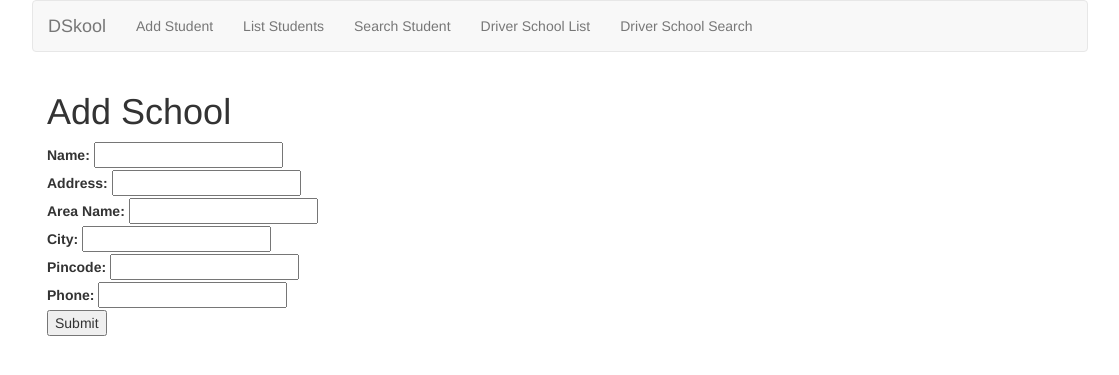
After one commit to ikbhal/flask_driving_school, a Flask app: page /schools/list in a window 1320 px wide. The commit adds this page. Shown: the top 375 px of the page, without its empty margins (100-1219 px from the left). Run offline with Flask 3, Linux system fonts and the light colour scheme; data that the repository does not hold is empty; some libraries are stand-ins or nearby versions.

Commit message:
adding files search, list, edit, delete

```diff
--- a/app.py
+++ b/app.py
@@ -1,9 +1,9 @@
 from flask import Flask, render_template
 from flask_pymongo import PyMongo
-# from routes.class_routes import class_bp
 from routes.student_routes import students_bp
 from routes.class_routes import class_bp
 from routes.photo_routes import photo_bp
+from routes.school_routes import school_bp
 
 app = Flask(__name__)
 app.config['UPLOAD_FOLDER'] = 'uploads'
@@ -13,10 +13,9 @@ mongo_client = PyMongo(app, uri="mongodb://localhost:27017/skool")
 student_collection = mongo_client.db.students
 
 app.register_blueprint(students_bp)
-# app.register_blueprint(appointment_bp)
 app.register_blueprint(class_bp)
 app.register_blueprint(photo_bp)
-
+app.register_blueprint(school_bp)
 
 @app.route('/')
 def index():
--- /dev/null
+++ b/data/schools_data.py
@@ -0,0 +1 @@
+print('schools data')
--- /dev/null
+++ b/managers/school_manager.py
@@ -0,0 +1,50 @@
+from bson.objectid import ObjectId
+
+class SchoolManager:
+    def __init__(self, mongo_client):
+        self.mongo_client = mongo_client
+
+    def get_school_by_id(self, id):
+        school = self.mongo_client.db.schools.find_one({'_id': ObjectId(id)})
+        return school
+
+    def get_schools_by_city(self, city):
+        school_list = self.mongo_client.db.schools.find_one({'city': city})
+        return school_list
+
+    def add_school(self, name, address, area, city, pincode, phone_number):
+        school_collection = self.mongo_client.db.schools
+        school_data = {
+            'name': name,
+            'address': address,
+            'area': area,
+            'city': city,
+            'pincode': pincode,
+            'phone_number': phone_number
+        }
+        school_collection.insert_one(school_data)
+        return "School added successfully!"
+
+    def update_school(self, school_id, name, address, area, city, pincode, phone_number):
+        school_collection = self.mongo_client.db.schools
+        school_data = {
+            'name': name,
+            'address': address,
+            'area': area,
+            'city': city,
+            'pincode': pincode,
+            'phone_number': phone_number
+        }
+        school_collection.update_one({'_id': ObjectId(school_id)}, {'$set': school_data})
+        return "School updated successfully!"
+
+    def delete_school(self, school_id):
+        school_collection = self.mongo_client.db.schools
+        school_collection.delete_one({'_id': ObjectId(school_id)})
+        return "School deleted successfully!"
+
+    #  school_list = school_manager.get_schools()
+    def get_schools(self):
+        school_collection = self.mongo_client.db.schools
+        school_list = school_collection.find()
+        return school_list
--- /dev/null
+++ b/routes/school_routes.py
@@ -0,0 +1,74 @@
+from flask import Blueprint, redirect, render_template, request, url_for
+school_bp = Blueprint('schools', __name__, url_prefix='/schools')
+
+@school_bp.route('/search', methods=['GET', 'POST'])
+def search():
+    # read from mongodb collection schools filter by city
+    if request.method == 'POST':
+        city = request.form['city']
+        from app import mongo_client
+        from managers.school_manager import SchoolManager
+        school_manager = SchoolManager(mongo_client)
+        school_list = school_manager.get_schools_by_city(city)
+        return render_template('schools/search.html',
+                               city=city, school_list=school_list)
+    else:
+        return render_template('schools/search.html')
+
+@school_bp.route('/add', methods=['GET', 'POST'])
+def add():
+    if request.method == 'POST':
+        name = request.form['name']
+        address = request.form['address']
+        area = request.form['area']
+        city = request.form['city']
+        pincode = request.form['pincode']
+        phone_number = request.form['phone_number']
+
+        # Save the data to MongoDB
+        from app import mongo_client
+        from managers.school_manager import SchoolManager
+        school_manager = SchoolManager(mongo_client)
+        school_manager.add_school(name, address, area, city, pincode, phone_number)
+
+        return redirect(url_for('schools.search'))
+    else:
+        return render_template('schools/add.html')
+
+@school_bp.route('/edit/<school_id>', methods=['GET', 'POST'])
+def edit(school_id):
+    from app import mongo_client
+    from managers.school_manager import SchoolManager
+    school_manager = SchoolManager(mongo_client)
+    if request.method == 'POST':
+        #handle saving school from form, redirect to search
+        # populate school_id, name, address, area, city, pincode, phone_number from form
+        name = request.form['name']
+        address = request.form['address']
+        area = request.form['area']
+        city = request.form['city']
+        pincode = request.form['pincode']
+        phone_number = request.form['phone']
+        school_manager.update_school(school_id, name, address, area, city, pincode, phone_number)
+        return redirect(url_for('schools.search'))
+    else:
+        #read school from mongodb, display edit form
+        school = school_manager.get_school_by_id(school_id)
+        return render_template('schools/edit.html', school=school)
+
+@school_bp.route('/delete/<school_id>', methods=['GET'])
+def delete(school_id):
+    from app import mongo_client
+    from managers.school_manager import SchoolManager
+    school_manager = SchoolManager(mongo_client)
+    school_manager.delete_school(school_id)
+    return redirect(url_for('schools.search'))
+
+
+@school_bp.route('/list', methods=['GET'])
+def list():
+    from app import mongo_client
+    from managers.school_manager import SchoolManager
+    school_manager = SchoolManager(mongo_client)
+    school_list = school_manager.get_schools()
+    return render_template('schools/list.html', school_list=school_list)
--- a/templates/base.html
+++ b/templates/base.html
@@ -16,9 +16,11 @@
                     <a class="navbar-brand" href="/">DSkool</a>
                   </div>
                 <ul class="nav navbar-nav">
-                    <li><a href="/students/add">Add Student</a></li>
-                    <li><a href="/students/list">List Students</a></li>
-                    <li><a href="/students/search">Search Student</a></li>
+                    <li><a href="{{url_for("students.add_student")}}">Add Student</a></li>
+                    <li><a href="{{url_for("students.list_students")}}">List Students</a></li>
+                    <li><a href="{{url_for('students.search_student')}}">Search Student</a></li>
+                    <li><a href="{{url_for('schools.list')}}">Driver School List</a></li>
+                    <li><a href="{{url_for('schools.search')}}">Driver School Search</a></li>
 
                     <!-- <li><a href="/photos/upload_photo/{{student_id}}">Upload Photo</a></li> -->
                     <!-- <li><a href="/add_class">Add Class</a></li> -->
--- /dev/null
+++ b/templates/schools/add.html
@@ -0,0 +1,22 @@
+<h1>Add School</h1>
+<form method="POST" action="{{url_for("schools.add")}}" class="mt-4">
+    <label for="name">Name:</label>
+    <input type="text" id="name" name="name" required><br>
+
+    <label for="address">Address:</label>
+    <input type="text" id="address" name="address" required><br>
+
+    <label for="area">Area Name:</label>
+    <input type="text" id="area" name="area" required><br>
+
+    <label for="city">City:</label>
+    <input type="text" id="city" name="city" required><br>
+
+    <label for="pincode">Pincode:</label>
+    <input type="text" id="pincode" name="pincode" ><br>
+
+    <label for="phone">Phone:</label>
+    <input type="text" id="phone" name="phone_number" ><br>
+
+    <input type="submit" value="Submit">
+</form>
--- /dev/null
+++ b/templates/schools/list.html
@@ -0,0 +1,38 @@
+{% extends 'base.html' %}
+{% block content %}
+    <div class="container">
+
+        {% include 'schools/add.html' %}
+
+        {% if school_list %}
+            <h2 class="mt-4">Schools in {{city}}</h2>
+            <table class="table table-striped">
+                <thead>
+                    <tr>
+                        <th>Name</th>
+                        <th>Adress</th>
+                        <th>Actions</th>
+                    </tr>
+                </thead>
+                <tbody>
+                    {% for school in school_list %}
+                        <tr>
+                            <td>{{school.name}}</td>
+                            <td>
+                                    <p>{{school.address}} </p>z
+                                    <p>{{school.area}}</p>
+                                    <p>{{school.city}}</p>
+                                    <p>{{school.pincode}}</p>
+                                    <p>{{school.phone_number}}</p>
+                            </td>
+                            <td>
+                                <a href="{{url_for("schools.edit", school_id=school['_id'])}}" class="btn btn-primary">Edit</a>
+                                <a href="{{url_for("schools.delete", school_id=school['_id'])}}" class="btn btn-danger">Delete</a>
+                            </td>
+                        </tr>
+                    {% endfor %}
+                </tbody>
+            </table>
+        {% endif %}
+    </div>
+{% endblock %}
```
Also changed, not shown: templates/schools/edit.html (added, +27 -0 lines), templates/schools/search.html (added, +47 -0 lines).
